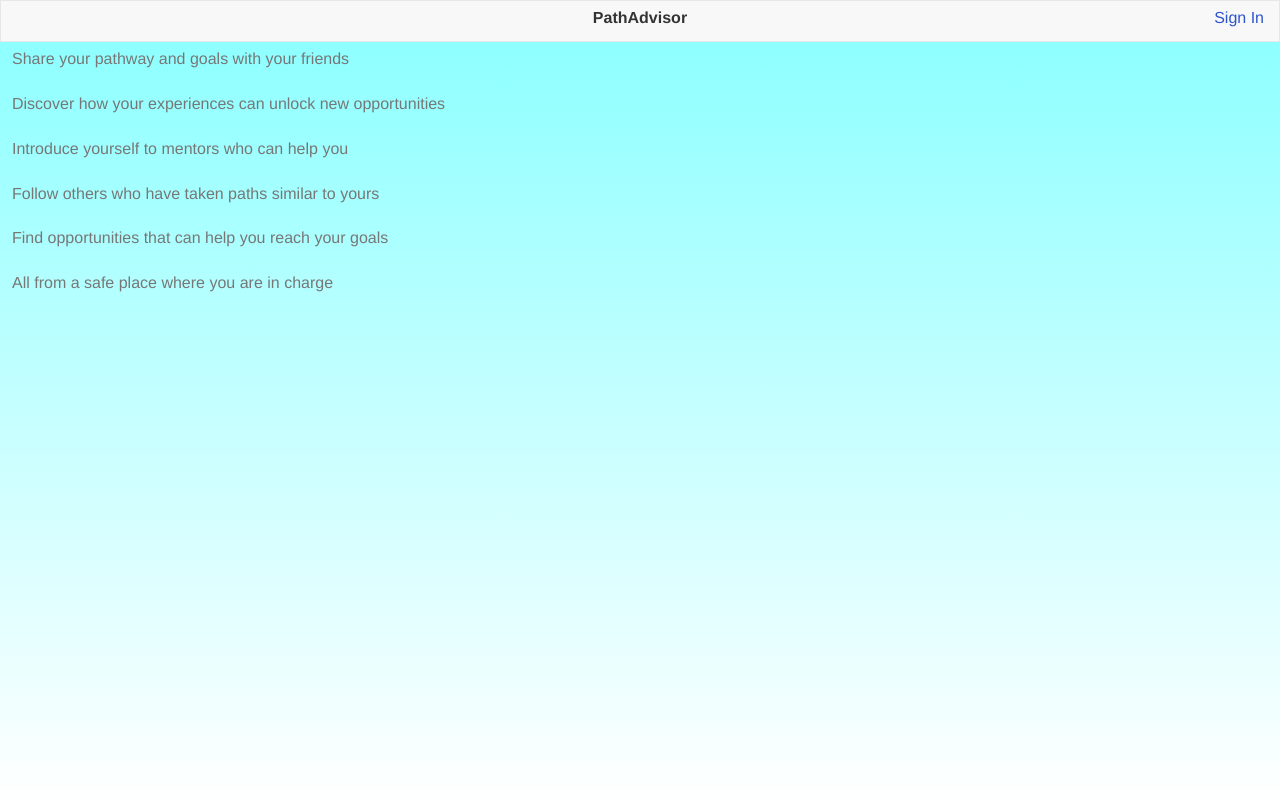
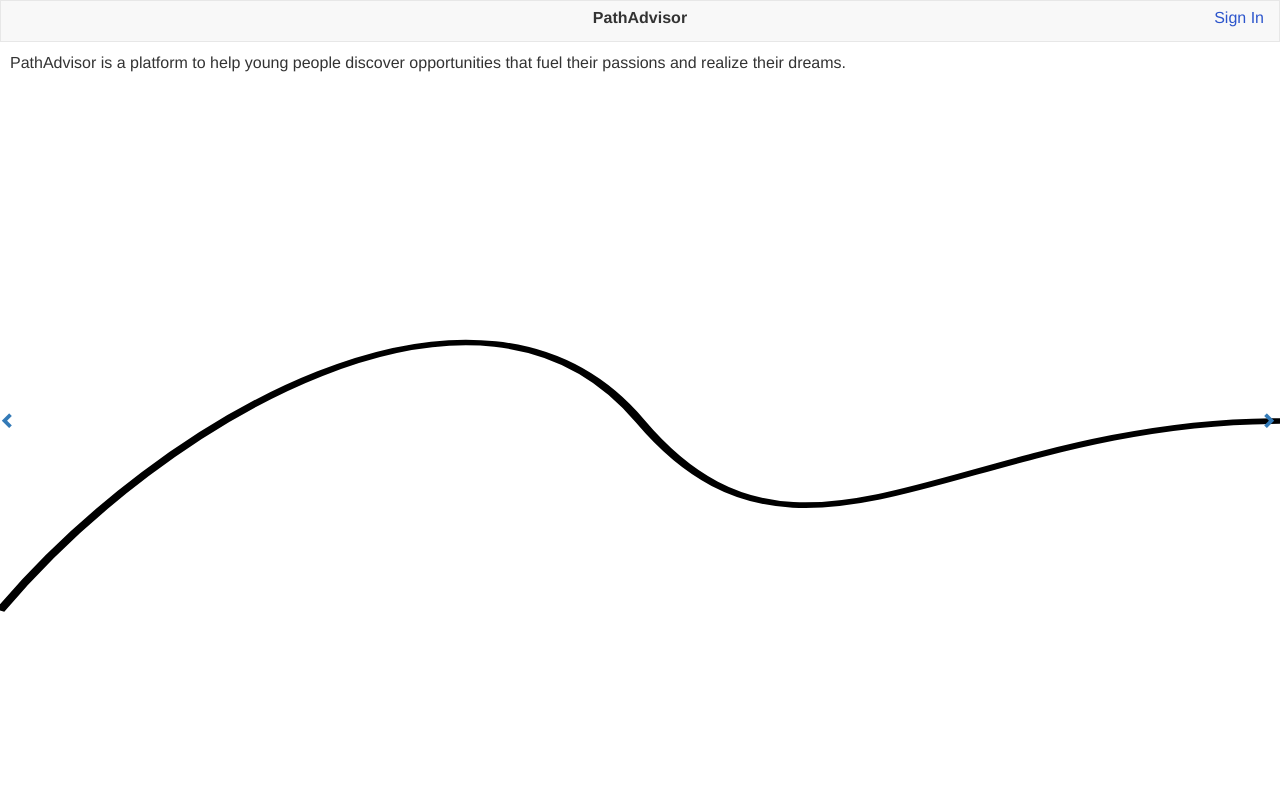
Before and after one commit to michaelcrubenstein/consentrecords, a Django app: page / in a window 1280 px wide. Run offline with Django 3.2, Linux system fonts and the light colour scheme; parts of the project's set-up code (start-up, migrations or seed data) failed here and were passed over; some libraries are stand-ins or nearby versions.

Commit message:
Add path carousel to welcome panel.

```diff
--- a/consentrecords/static/consentrecords/css/welcomePanel.css
+++ b/consentrecords/static/consentrecords/css/welcomePanel.css
@@ -0,0 +1,44 @@
+panel.welcome ol li {
+	display: block;
+	position: absolute;
+	width: 100%;
+	height: 100%;
+	background: white;
+}
+
+panel.welcome ol li.active {
+}
+
+panel.welcome ol li p {
+	position: absolute;
+}
+
+panel.welcome a.left {
+	position: absolute;
+	top: calc(50% - 10px);
+}
+
+panel.welcome a.right {
+	position: absolute;
+	top: calc(50% - 10px);
+	left: calc(100% - 20px);
+}
+
+panel.welcome svg {
+	position: absolute;
+	top: 0px;
+	left: 0px;
+}
+
+panel.welcome svg path {
+	fill: transparent;
+	stroke-width: 3px;
+	stroke: #000;
+}
+
+panel.welcome p {
+	position: absolute;
+	top: 0px;
+	left: 0px;
+	margin: 10px;
+}
--- a/consentrecords/static/consentrecords/js/welcomePanel.js
+++ b/consentrecords/static/consentrecords/js/welcomePanel.js
@@ -1,5 +1,21 @@
 var WelcomePanel = (function () {
 	WelcomePanel.prototype = new SitePanel();
+
+	WelcomePanel.prototype.handleResize = function()
+	{
+		var ol = this.mainDiv.selectAll('ol');
+		var li = ol.selectAll('li');
+		var activeIndex = parseInt(ol.selectAll('li.active').attr('index'));
+		var width = this.scrollAreaWidth();
+		li.style('left', function(fd, i)
+			{
+				return "{0}px".format(i < activeIndex ? -width :
+					   				  i == activeIndex ? 0 : width);
+			});
+		this.mainDiv.selectAll('svg')
+			.attr('width', width)
+			.attr('height', this.scrollAreaHeight());
+	}
 
 	function WelcomePanel(previousPanel, onPathwayCreated) {
 		var _this = this;
@@ -22,25 +38,179 @@ var WelcomePanel = (function () {
 
 		var panel2Div = this.appendScrollArea();
 
-		var d = panel2Div.append('div');
+		var d = panel2Div;
 
-		panel2Div.append('p')
-			.text('Share your pathway and goals with your friends');
+		var slides =
+			[
+				{text: "PathAdvisor is a platform to help young people discover " +
+					   "opportunities that fuel their passions and realize their dreams.",
+				 textLeft: "0px",
+				 textTop: "0px",
+				 path: "M0,300 C50,200 150,100 200,200 S300,200 400,200",
+				},
+				{text: "With PathAdvisor, young people can answer three important questions:",
+				 textLeft: "0px",
+				 textTop: "5%",
+				 path: "M0,200 C100,200 150,175 200,250 S300,250 400,250",
+				},
+				{text: "With what I've done, what opportunities should I take advantage of?",
+				 textLeft: "0px",
+				 textTop: "10%",
+				 path: "M0,250 C100,250 160,100 200,200 S300,300 400,300",
+				},
+				{text: "What are people a few years older than me with similar goals to mine doing?",
+				 textLeft: "0px",
+				 textTop: "15%",
+				 path: "M0,300 C100,300 160,100 200,250 S300,300 404,196",
+				},
+				{text: "How can I share my story with adults who can help guide me?",
+				 textLeft: "0px",
+				 textTop: "20%",
+				 path: "M-4,204 C100,100 150,130 200,150 S300,130 400,125",
+				},
+				{text: "Every person has a pathway through life.",
+				 textLeft: "0px",
+				 textTop: "0px",
+				 path: "M0,125 C100,120 160,100 200,140 S300,150 400,150",
+				},
+				{text: "Your pathway is unique, but other pathways can give you ideas for what you want to do next.",
+				 textLeft: "0px",
+				 textTop: "0px",
+				 path: "M0,150 C100,150 160,100 240,100 S250,300 415,190",
+				},
+				{text: "Your pathway and goals, whatever they have been, can also inspire others along their journey.",
+				 textLeft: "0px",
+				 textTop: "5%",
+				 path: "M-15,210 C150,100 160,100 200,230 S300,200 404,252",
+				},
+				{text: "Here are some examples of pathways:",
+				 textLeft: "0px",
+				 textTop: "0px",
+				 path: "M-4,248 C100,300 160,100 200,230 S350,250 400,250",
+				},
+				{text: "A 22-year-old with the following experiences: College, Government Job",
+				 textLeft: "0px",
+				 textTop: "20%",
+				 pathID: '{{path1}}',
+				 path: "M0,250 C100,250 140,150 180,225 S350,300 400,300",
+				},
+				{text: "A 53-year-old with the following experiences: Piano Lessons, Entrepreneur",
+				 textLeft: "0px",
+				 textTop: "30%",
+				 pathID: '{{path2}}',
+				 path: "M0,300 C100,300 160,250 200,230 S320,200 400,200",
+				},
+				{text: "Organizations can use PathAdvisor to discover where the young people who " +
+					   "participate in their programs have come from and what those young people " +
+					   "do as they grow older.",
+				 textLeft: "0px",
+				 textTop: "55%",
+				 path: "M0,200 C80,200 200,100 240,150 S300,160 400,150",
+				},
+			];
 
-		panel2Div.append('p')
-			.text('Discover how your experiences can unlock new opportunities');
 
-		panel2Div.append('p')
-			.text('Introduce yourself to mentors who can help you');
+		var ol = d.append('ol');
 
-		panel2Div.append('p')
-			.text('Follow others who have taken paths similar to yours');
+	    <!-- Indicators -->
+		var li = ol.selectAll('li')
+			.data(slides)
+			.enter()
+			.append('li')
+			.attr('index', function(fd, i) { return i; });
 
-		panel2Div.append('p')
-			.text('Find opportunities that can help you reach your goals');
+		ol.selectAll('li:nth-child(1)')
+			.classed('active', true);
+		;
 
-		panel2Div.append('p')
-			.text('All from a safe place where you are in charge');
+		li.append('p')
+			.text(function(d) { return d.text; })
+			.style('left', function(d) { return d.textLeft; })
+			.style('top', function(d) { return d.textTop; });
+
+		var svg = li.append('svg')
+			.attr('viewBox', '0 0 400 400')
+			.attr('preserveAspectRatio', 'none');
+		var path = svg.append('path')
+			.attr('d', function(d) { return d.path; });
+
+
+		var leftControl = d.append('a')
+			.classed('left', true)
+			.attr('role', 'button')
+			.on("click", function()
+				{
+					var activeIndex = parseInt(ol.selectAll('li.active').attr('index'));
+					if (activeIndex > 0)
+					{
+						if (prepareClick('click', 'next welcome panel {0}'.format(activeIndex)))
+						{
+							$(ol.selectAll('li.active').node())
+								.animate({left: "{0}px".format(_this.scrollAreaWidth())},
+										 700,
+										 function()
+										 {
+											d3.select(this).classed('active', false);
+										 });
+
+							/* nth-child is 1-based, activeIndex is 0-based. Thus, this
+								activates the previous item. */
+							$(ol.selectAll('li:nth-child({0})'.format(activeIndex)).node())
+								.animate({left: "{0}px".format(0)},
+										 700,
+										 function()
+										 {
+											d3.select(this).classed('active', true);
+											unblockClick();
+										 });
+						}
+					}
+				});
+
+		leftControl.append('span')
+			.classed('glyphicon glyphicon-chevron-left', true)
+			.attr('aria-hidden', 'true');
+		leftControl.append('span')
+			.classed('sr-only', true)
+			.text('Previous');
+
+		var rightControl = d.append('a')
+			.classed('right', true)
+			.attr('role', 'button')
+			.on("click", function()
+				{
+					var activeIndex = parseInt(ol.selectAll('li.active').attr('index'));
+					if (activeIndex < ol.selectAll('li').size() - 1)
+					{
+						if (prepareClick('click', 'next welcome panel {0}'.format(activeIndex)))
+						{
+							$(ol.selectAll('li.active').node())
+								.animate({left: "{0}px".format(-_this.scrollAreaWidth())},
+										 700,
+										 function()
+										 {
+											d3.select(this).classed('active', false);
+										 });
+							/* nth-child is 1-based, activeIndex is 0-based. Thus, this
+								activates the next item. */
+							$(ol.selectAll('li:nth-child({0})'.format(activeIndex + 2)).node())
+								.animate({left: "{0}px".format(0)},
+										 700,
+										 function()
+										 {
+											d3.select(this).classed('active', true);
+											unblockClick();
+										 });
+						}
+					}
+				});
+
+		rightControl.append('span')
+			.classed('glyphicon glyphicon-chevron-right', true)
+			.attr('aria-hidden', 'true');
+		rightControl.append('span')
+			.classed('sr-only', true)
+			.text('Next');
 
 		var signedIn = function(eventObject) {
 			var pathwayPanel = new PathtreePanel(cr.signedinUser, previousPanel, false);
@@ -55,8 +225,13 @@ var WelcomePanel = (function () {
 
 		};
 
-		$(cr.signedinUser).on("signin.cr", null, _this.node(), signedIn);
-		$(_this.node()).on("remove", null, function()
+		$(this.mainDiv.node()).on("resize.cr", function()
+			{
+				_this.handleResize();
+			});
+
+		$(cr.signedinUser).on("signin.cr", null, this.node(), signedIn);
+		$(this.node()).on("remove", null, function()
 			{
 				$(cr.signedinUser).off("signin.cr", null, signedIn);
 			});
--- a/consentrecords/templates/consentrecords/userHome.html
+++ b/consentrecords/templates/consentrecords/userHome.html
@@ -33,6 +33,7 @@
     <link href="{% static "consentrecords/css/showPathways.css" %}" rel="stylesheet">
     <link href="{% static "consentrecords/css/showSharing.css" %}" rel="stylesheet">
     <link href="{% static "consentrecords/css/signup.css" %}" rel="stylesheet">
+    <link href="{% static "consentrecords/css/welcomePanel.css" %}" rel="stylesheet">
 
     <link href="{% static "custom_user/css/formsimple.css" %}" rel="stylesheet">
     <link href="{% static "custom_user/css/signin.css" %}" rel="stylesheet">
```
